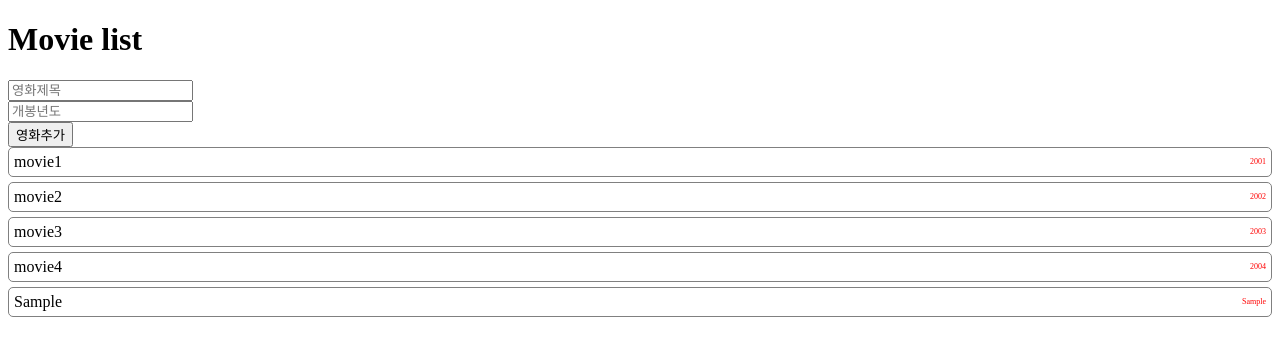
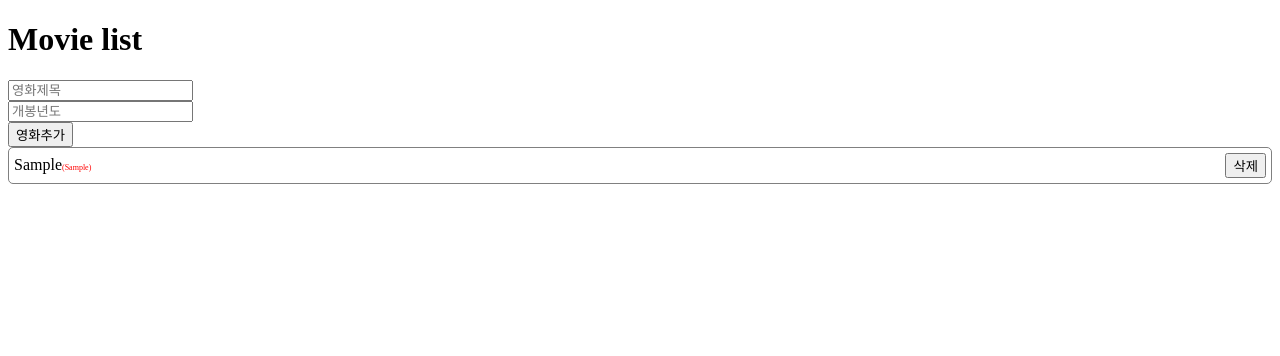
Before and after one commit to licors/react_study, a React (Create React App) app: page / in a window 1280 px wide. Both pictures are taken after typing "Sample", "Sample" into the empty fields and a click on the button "영화추가". Shown: the top 356 px of the page. Built offline with nearby package versions, Linux system fonts and the light colour scheme.

Commit message:
영화 리스트 삭제기능 추가( 배열안 객체에 id 시간으로 부여하고 삭제기능 구현)

```diff
--- a/src/App.js
+++ b/src/App.js
@@ -3,18 +3,23 @@ import Movie from './components/Movie';
 import MovieForm from './components/MovieForm'
 
 function App() {
-  const [movies, setMovies] = useState([
-    { title: 'movie1', year: 2001 },
-    { title: 'movie2', year: 2002 },
-    { title: 'movie3', year: 2003 },
-    { title: 'movie4', year: 2004 }
-  ]);
+  const [movies, setMovies] = useState([]);
 
-  const renderMovies = movies.map(movie => {
+  const removeMovie = (id) => {
+    // 이터레이터를 이용해 삭제된 항목 제거시킨 후 removeMovie 에 넣음
+    setMovies(movies.filter(movie => {
+      return movie.id !== id;
+    }))
+  }
+
+  const renderMovies = movies.length ? movies.map(movie => {
     return (
-      <Movie movie={movie} key={movie.title} />
+      <Movie
+        movie={movie}
+        key={movie.id}
+        removeMovie={removeMovie} />
     );
-  });
+  }) : '추가된 영화가 없습니다.';
 
   const addMovie = (movie) => {
     setMovies([
@@ -22,10 +27,10 @@ function App() {
       movie
     ]);
   };
+
   return (
     <div className="App">
       <h1>Movie list</h1>
-      {/* 자식 컴포넌트에 함수 전달하여 부모 컴포넌트 useState 조작 */}
       <MovieForm addMovie={addMovie} />
       {renderMovies}
     </div>
--- a/src/components/Movie.js
+++ b/src/components/Movie.js
@@ -1,12 +1,21 @@
 import React from 'react';
 
 // props. 으로 앞에 붙이기 싫고, 객체로 바로 받고싶다면 {객체} 로 받는다.
-const Movie = ({ movie }) => {
+const Movie = ({ movie, removeMovie }) => {
     // JSX 형식으로 리턴
     return (
         <div className="movie">
-            <div className="movie-title">{movie.title}</div>
-            <div className="movie-year">{movie.year}</div>
+            <div className="movie-title">
+                {movie.title}
+                <span className="movie-year">
+                    ({movie.year})
+                </span>
+            </div>
+            <div>
+                <button onClick={() => removeMovie(movie.id)}>
+                    삭제
+                </button>
+            </div>
         </div>
     );
 };
--- a/src/components/MovieForm.js
+++ b/src/components/MovieForm.js
@@ -12,6 +12,7 @@ const MovieForm = ({ addMovie }) => {
 	const onSubmit = (event) => {
 		event.preventDefault();
 		addMovie({
+			id : Date.now(),
 			title: movieTitle,
 			year: movieYear,
 		});
```
